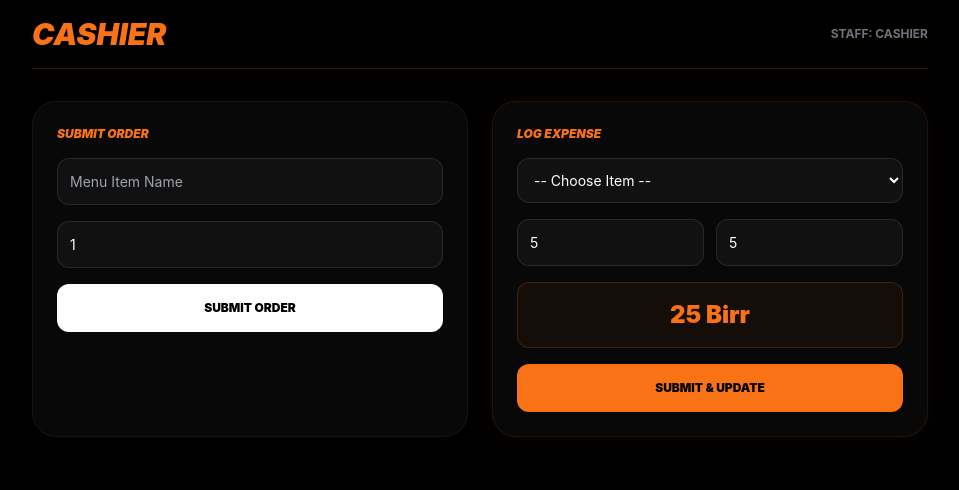
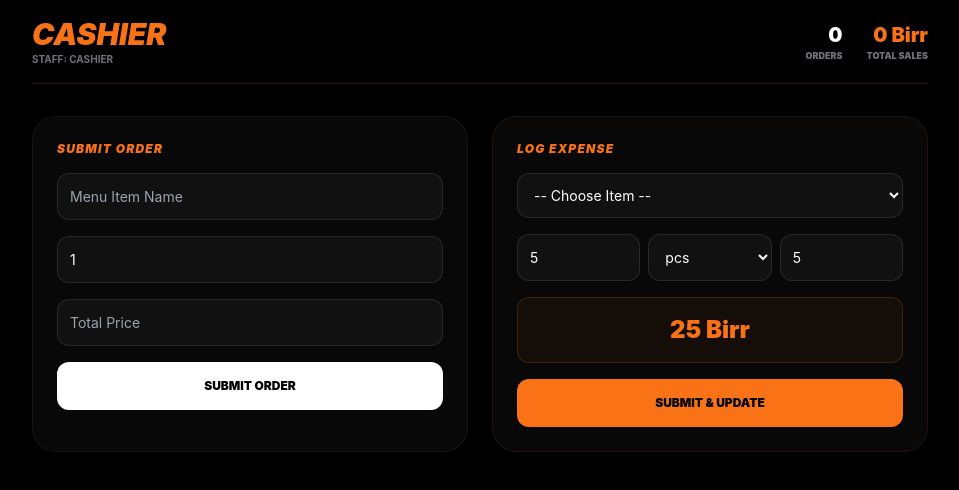
Before and after one commit to Abdisimbo766/Carmel-kitchen, a plain HTML site: page cashier.html in a window 1280 px wide. Both pictures are taken after typing "5", "5" into the empty fields and a click on the button "SUBMIT & UPDATE". Shown: the whole page, without its empty margins (160-1119 px from the left). Drawn offline with nearby package versions, Linux system fonts and the light colour scheme; no server answers.

Commit message:
Update cashier.html

```diff
--- a/cashier.html
+++ b/cashier.html
@@ -17,22 +17,35 @@
 <body class="p-4">
     <div class="max-w-4xl mx-auto">
         <header class="flex justify-between items-center mb-8 border-b border-orange-500/20 pb-4">
-            <h1 class="text-3xl font-black italic text-orange-500 uppercase">CASHIER</h1>
-            <p id="staff-name-display" class="text-xs text-zinc-500 font-bold uppercase"></p>
+            <div>
+                <h1 class="text-3xl font-black italic text-orange-500 uppercase">CASHIER</h1>
+                <p id="staff-name-display" class="text-[10px] text-zinc-500 font-bold uppercase"></p>
+            </div>
+            <div class="text-right flex gap-6">
+                <div onclick="clearDailySales()">
+                    <p id="daily-count" class="text-xl font-black text-white">0</p>
+                    <p class="text-[9px] text-zinc-500 uppercase font-black">Orders</p>
+                </div>
+                <div>
+                    <p id="daily-money" class="text-xl font-black text-orange-500">0 Birr</p>
+                    <p class="text-[9px] text-zinc-500 uppercase font-black">Total Sales</p>
+                </div>
+            </div>
         </header>
 
         <div class="grid grid-cols-1 md:grid-cols-2 gap-6">
             <div class="card p-6 border-white/5">
-                <h2 class="text-orange-500 font-black mb-4 uppercase text-xs italic">Submit Order</h2>
+                <h2 class="text-orange-500 font-black mb-4 uppercase text-xs italic tracking-widest">Submit Order</h2>
                 <div class="space-y-4">
                     <input id="item-search" type="text" placeholder="Menu Item Name" class="input-field">
                     <input id="order-qty" type="number" value="1" class="input-field">
-                    <button onclick="placeOrder()" class="w-full bg-white text-black font-black py-4 rounded-xl uppercase text-xs">Submit Order</button>
+                    <input id="order-price" type="number" placeholder="Total Price" class="input-field">
+                    <button onclick="placeOrder()" class="w-full bg-white text-black font-black py-4 rounded-xl uppercase text-xs hover:bg-orange-500 transition-all">Submit Order</button>
                 </div>
             </div>
 
-            <div class="card p-6 border-orange-500/10 shadow-[0_0_20px_rgba(249,115,22,0.05)]">
-                <h2 class="text-orange-500 font-black mb-4 uppercase text-xs italic">Log Expense</h2>
+            <div class="card p-6 border-orange-500/10">
+                <h2 class="text-orange-500 font-black mb-4 uppercase text-xs italic tracking-widest">Log Expense</h2>
                 <div class="space-y-4">
                     <select id="exp-item-select" class="input-field" onchange="toggleOtherBox()">
                         <option value="">Loading Inventory...</option>
@@ -42,14 +55,19 @@
                         <input id="exp-note" type="text" placeholder="Note (e.g. Transport/Rent)" class="input-field border-orange-500/40">
                     </div>
 
-                    <div class="grid grid-cols-2 gap-3">
-                        <input id="exp-qty" type="number" oninput="calcTotal()" placeholder="Qty" class="input-field">
-                        <input id="exp-unit-price" type="number" oninput="calcTotal()" placeholder="Price" class="input-field">
+                    <div class="grid grid-cols-3 gap-2">
+                        <input id="exp-qty" type="number" oninput="calcExpTotal()" placeholder="Qty" class="input-field">
+                        <select id="exp-unit-select" class="input-field">
+                            <option value="pcs">pcs</option>
+                            <option value="kg">kg</option>
+                            <option value="liter">liter</option>
+                        </select>
+                        <input id="exp-unit-price" type="number" oninput="calcExpTotal()" placeholder="Price" class="input-field">
                     </div>
 
-                    <div class="bg-orange-500/5 p-4 rounded-xl border border-orange-500/20 text-center text-2xl font-black text-orange-500" id="total-display">0 Birr</div>
+                    <div class="bg-orange-500/5 p-4 rounded-xl border border-orange-500/20 text-center text-2xl font-black text-orange-500" id="exp-total-display">0 Birr</div>
 
-                    <button id="submit-btn" onclick="logPurchase()" class="w-full bg-orange-500 text-black font-black py-4 rounded-xl uppercase text-xs hover:bg-orange-400">Submit & Update</button>
+                    <button id="submit-exp-btn" onclick="logPurchase()" class="w-full bg-orange-500 text-black font-black py-4 rounded-xl uppercase text-xs">Submit & Update</button>
                 </div>
             </div>
         </div>
@@ -60,14 +78,62 @@
         const staffName = sessionStorage.getItem('staffName') || 'CASHIER';
         document.getElementById('staff-name-display').innerText = `Staff: ${staffName}`;
 
-        let inventoryData = [];
+        // Initialize Daily Sales from LocalStorage (Save when refresh)
+        let dailyCount = parseInt(localStorage.getItem('carmel_daily_count')) || 0;
+        let dailyMoney = parseInt(localStorage.getItem('carmel_daily_money')) || 0;
 
+        function updateDisplay() {
+            document.getElementById('daily-count').innerText = dailyCount;
+            document.getElementById('daily-money').innerText = `${dailyMoney} Birr`;
+            localStorage.setItem('carmel_daily_count', dailyCount);
+            localStorage.setItem('carmel_daily_money', dailyMoney);
+        }
+        updateDisplay();
+
+        async function placeOrder() {
+            const item = document.getElementById('item-search').value;
+            const qty = parseInt(document.getElementById('order-qty').value);
+            const price = parseInt(document.getElementById('order-price').value);
+
+            if(!item || !price) return alert("Please fill order details");
+
+            const { error } = await _supabase.from('orders').insert([{
+                item_name: item,
+                quantity: qty,
+                total_price: price,
+                status: 'done'
+            }]);
+
+            if(!error) {
+                dailyCount += 1;
+                dailyMoney += price;
+                updateDisplay();
+                alert("Order Saved!");
+                document.getElementById('item-search').value = '';
+                document.getElementById('order-price').value = '';
+            } else {
+                alert("Error: " + error.message);
+            }
+        }
+
+        function clearDailySales() {
+            const code = prompt("Enter Manager Code to Clear Sales:");
+            if(code === "2026") { // You can change this code
+                dailyCount = 0;
+                dailyMoney = 0;
+                updateDisplay();
+                alert("Daily Sales Cleared");
+            } else {
+                alert("Wrong Code!");
+            }
+        }
+
+        // --- EXPENSE LOGIC ---
         async function loadInventory() {
-            const { data } = await _supabase.from('inventory').select('*').order('item_name', { ascending: true });
-            inventoryData = data || [];
+            const { data } = await _supabase.from('inventory').select('item_name').order('item_name', { ascending: true });
             const select = document.getElementById('exp-item-select');
             select.innerHTML = '<option value="">-- Choose Item --</option>';
-            inventoryData.forEach(i => select.innerHTML += `<option value="${i.item_name}">${i.item_name}</option>`);
+            if(data) data.forEach(i => select.innerHTML += `<option value="${i.item_name}">${i.item_name}</option>`);
             select.innerHTML += `<option value="Other">Other (Transport/Rent)</option>`;
         }
 
@@ -76,58 +142,36 @@
             document.getElementById('other-note-container').classList.toggle('hidden', !isOther);
         }
 
-        function calcTotal() {
+        function calcExpTotal() {
             const q = parseFloat(document.getElementById('exp-qty').value) || 0;
             const p = parseFloat(document.getElementById('exp-unit-price').value) || 0;
-            document.getElementById('total-display').innerText = `${q * p} Birr`;
+            document.getElementById('exp-total-display').innerText = `${(q * p).toFixed(0)} Birr`;
         }
 
         async function logPurchase() {
             const itemName = document.getElementById('exp-item-select').value;
             const note = document.getElementById('exp-note').value;
             const qty = parseFloat(document.getElementById('exp-qty').value);
+            const unit = document.getElementById('exp-unit-select').value;
             const price = parseFloat(document.getElementById('exp-unit-price').value);
-            const btn = document.getElementById('submit-btn');
 
-            if(!itemName || !qty || !price) return alert("Please fill all fields!");
+            if(!itemName || !qty || !price) return alert("Fill all fields");
 
-            btn.disabled = true;
-            btn.innerText = "PROCESSING...";
-
-            // Find the unit from the inventory table
-            const match = inventoryData.find(i => i.item_name === itemName);
-            const unit = match ? match.unit : "item";
-
-            // THE DATA OBJECT - We send exactly what the DB expects
-            const expenseData = {
+            const { error } = await _supabase.from('expenses').insert([{
                 item_name: itemName,
                 description: note,
                 amount_spent: qty * price,
                 quantity_bought: qty,
                 unit: unit,
                 bought_by: staffName
-            };
+            }]);
 
-            const { error } = await _supabase.from('expenses').insert([expenseData]);
-
-            if (error) {
+            if(!error) {
+                alert("Expense Logged!");
+                location.reload();
+            } else {
                 alert("Error: " + error.message);
-                btn.disabled = false;
-                btn.innerText = "SUBMIT & UPDATE";
-                return;
             }
-
-            // Update Stock if it's a real inventory item
-            if (itemName !== "Other" && match) {
-                await _supabase.from('inventory').update({ quantity: match.quantity + qty }).eq('item_name', itemName);
-            }
-
-            alert("Expense Logged Successfully!");
-            location.reload();
-        }
-
-        async function placeOrder() {
-            alert("Order function triggered.");
         }
 
         loadInventory();
```
